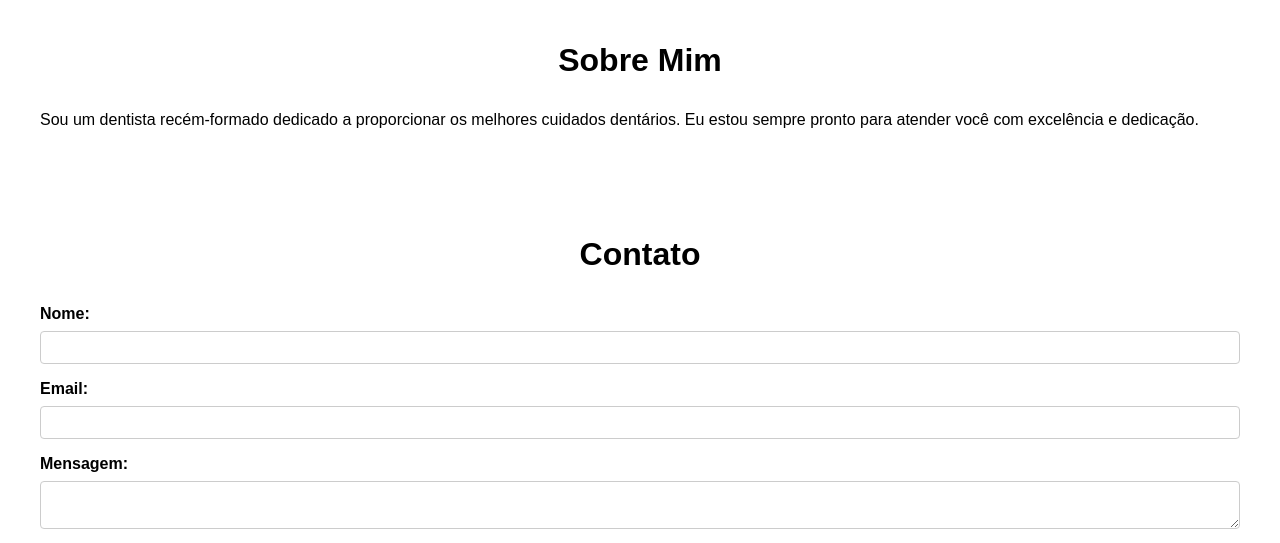
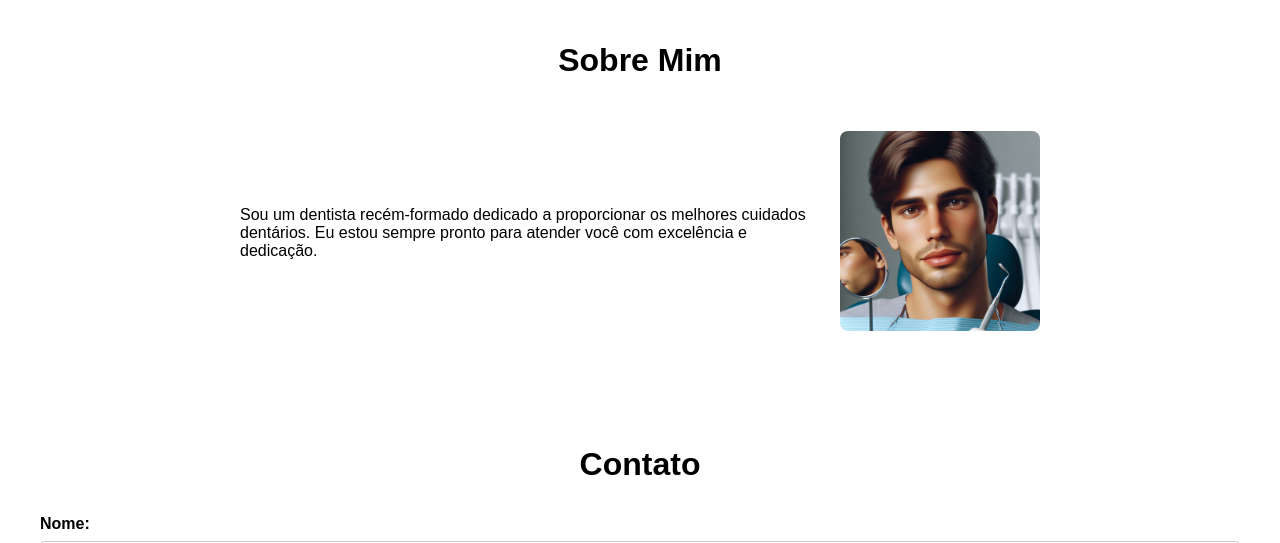
Before and after one commit to henriquecefet/ClinicaDiego, a plain HTML site: page index.html in a window 1280 px wide. Shown: the part 970-1513 px from the top of the page. Drawn offline with Linux system fonts and the light colour scheme.

Commit message:
Add files via upload

```diff
--- a/index.html
+++ b/index.html
@@ -50,8 +50,18 @@
 
     <section id="about">
         <h2>Sobre Mim</h2>
-        <p>Sou um dentista recém-formado dedicado a proporcionar os melhores cuidados dentários. Eu estou sempre pronto para atender você com excelência e dedicação.</p>
+        <div class="about-wrapper">
+            <div class="about-container">
+                <div class="about-text">
+                    <p>Sou um dentista recém-formado dedicado a proporcionar os melhores cuidados dentários. Eu estou sempre pronto para atender você com excelência e dedicação.</p>
+                </div>
+                <div class="about-image">
+                    <img src="DiegoIA.jpg" alt="Imagem do Dentista">
+                </div>
+            </div>
+        </div>
     </section>
+
 
     <section id="contact">
         <h2>Contato</h2>
@@ -63,7 +73,7 @@
             <label for="message">Mensagem:</label>
             <textarea id="message" name="message" required></textarea>
             <div class="button-container">
-                <button type="submit">Enviar</button>
+                <button type="submit">Enviar E-Mail</button>
                 <div id="whatsapp-link">
                     <img src="whatsapp-logo.png" alt="Enviar via WhatsApp" style="width: 50px; height: 50px; cursor: pointer;">
                 </div>
--- a/styles.css
+++ b/styles.css
@@ -220,3 +220,31 @@ form button:hover {
     align-items: center;
     justify-content: center;
 }
+body {
+    font-family: Arial, sans-serif;
+}
+
+.about-wrapper {
+    display: flex;
+    justify-content: center;
+    padding: 20px 0;
+}
+
+.about-container {
+    display: flex;
+    align-items: center;
+    justify-content: space-between;
+    max-width: 800px;
+    width: 100%;
+}
+
+.about-text {
+    flex: 1;
+    margin-right: 20px; /* Espaço entre o texto e a imagem */
+}
+
+.about-image img {
+    max-width: 200px; /* Ajuste o tamanho da imagem conforme necessário */
+    height: auto;
+    border-radius: 8px; /* Adiciona bordas arredondadas à imagem, opcional */
+}
```
Also changed, not shown: DiegoIA.jpg (added).
